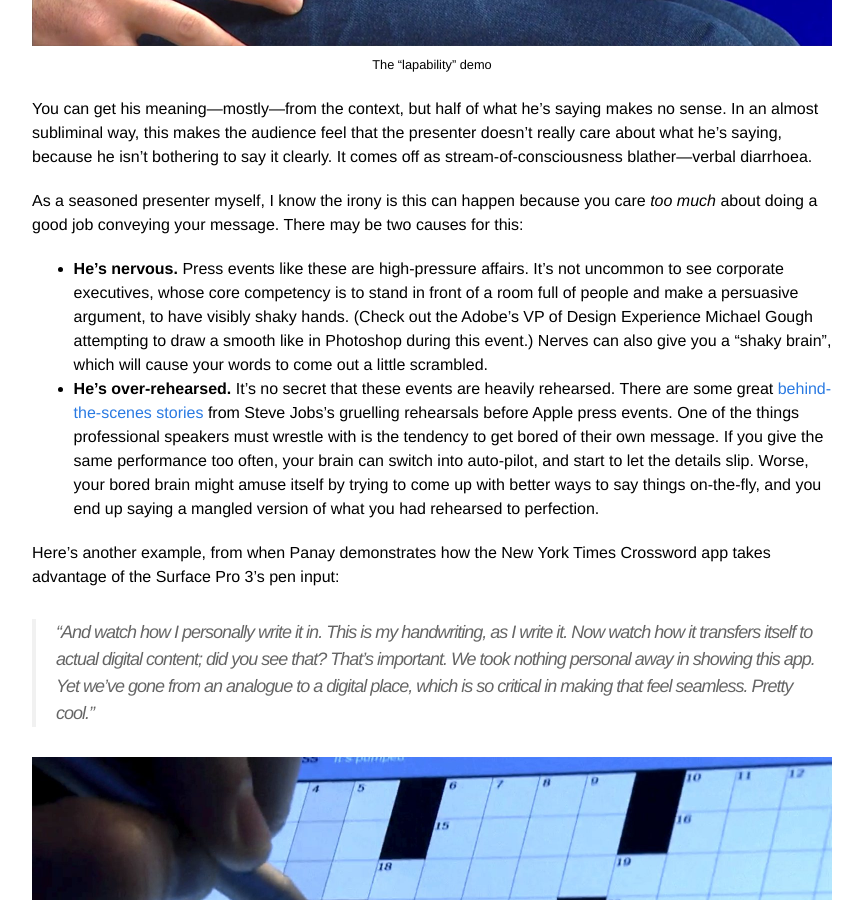
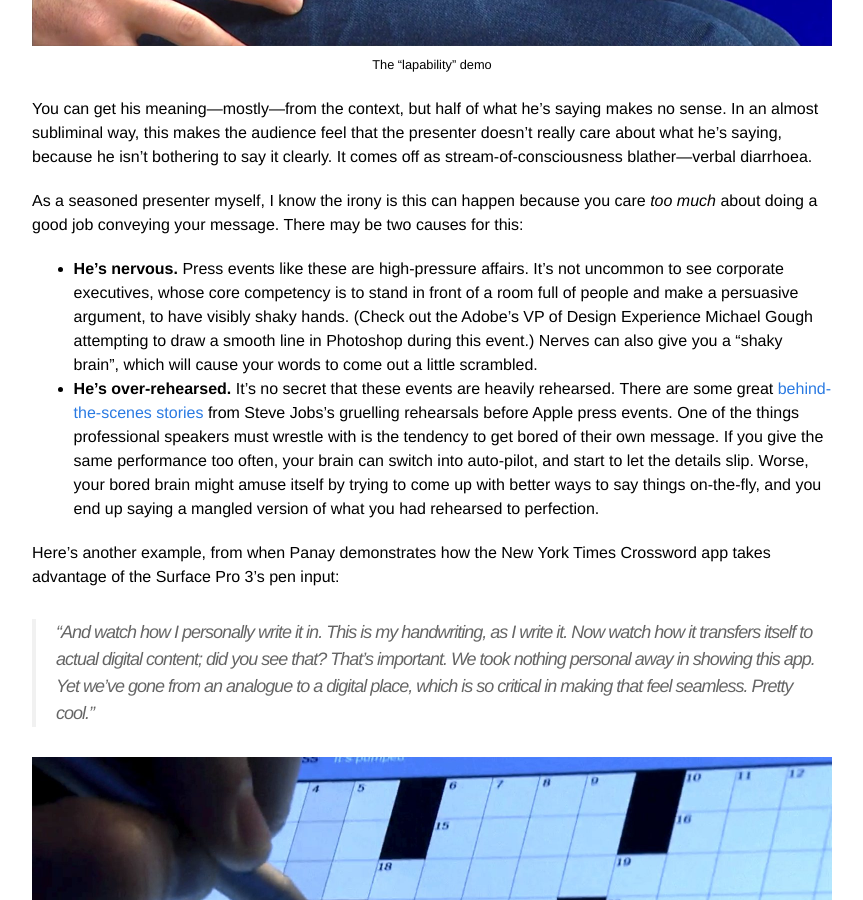
Before and after one commit to sentience/kevinyank.com, a Jekyll site: the page built from _posts/2014-05-21-surface-pro-3-event.md, in a window 1280 px wide and 900 px high, scrolled down 3083 px. Shown: the whole window, without its empty margins (208-1071 px from the left). Built offline with Jekyll 4.4.1, drawn with Linux system fonts in a browser that asks for light colours; Markdown is read by kramdown in place of the engine named in the settings.

Commit message:
Fix typo.

```diff
--- a/_posts/2014-05-21-surface-pro-3-event.md
+++ b/_posts/2014-05-21-surface-pro-3-event.md
@@ -41,7 +41,7 @@
 
 As a seasoned presenter myself, I know the irony is this can happen because you care *too much* about doing a good job conveying your message. There may be two causes for this:
 
-- **He’s nervous.** Press events like these are high-pressure affairs. It’s not uncommon to see corporate executives, whose core competency is to stand in front of a room full of people and make a persuasive argument, to have visibly shaky hands. (Check out the Adobe’s VP of Design Experience Michael Gough attempting to draw a smooth like in Photoshop during this event.) Nerves can also give you a “shaky brain”, which will cause your words to come out a little scrambled.
+- **He’s nervous.** Press events like these are high-pressure affairs. It’s not uncommon to see corporate executives, whose core competency is to stand in front of a room full of people and make a persuasive argument, to have visibly shaky hands. (Check out the Adobe’s VP of Design Experience Michael Gough attempting to draw a smooth line in Photoshop during this event.) Nerves can also give you a “shaky brain”, which will cause your words to come out a little scrambled.
 - **He’s over-rehearsed.** It’s no secret that these events are heavily rehearsed. There are some great [behind-the-scenes stories][cup-of-stfu] from Steve Jobs’s gruelling rehearsals before Apple press events. One of the things professional speakers must wrestle with is the tendency to get bored of their own message. If you give the same performance too often, your brain can switch into auto-pilot, and start to let the details slip. Worse, your bored brain might amuse itself by trying to come up with better ways to say things on-the-fly, and you end up saying a mangled version of what you had rehearsed to perfection.
 
 Here’s another example, from when Panay demonstrates how the New York Times Crossword app takes advantage of the Surface Pro 3’s pen input:
```
